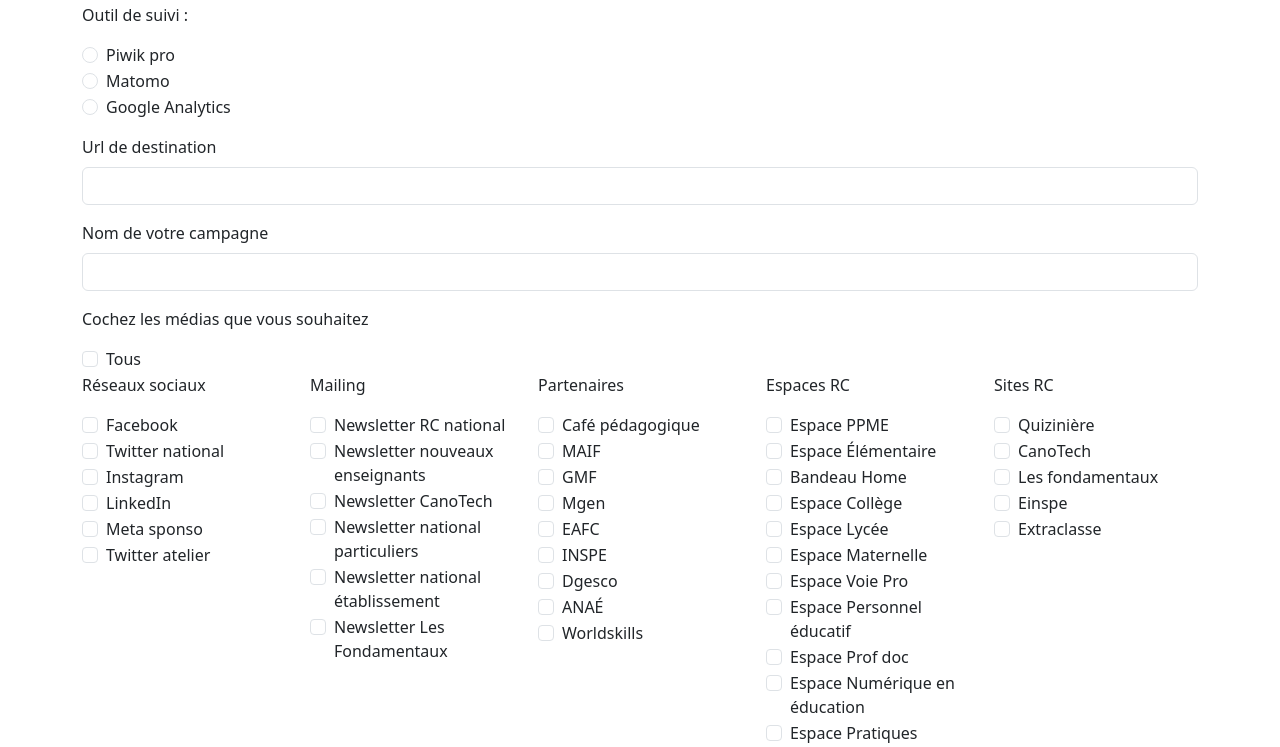
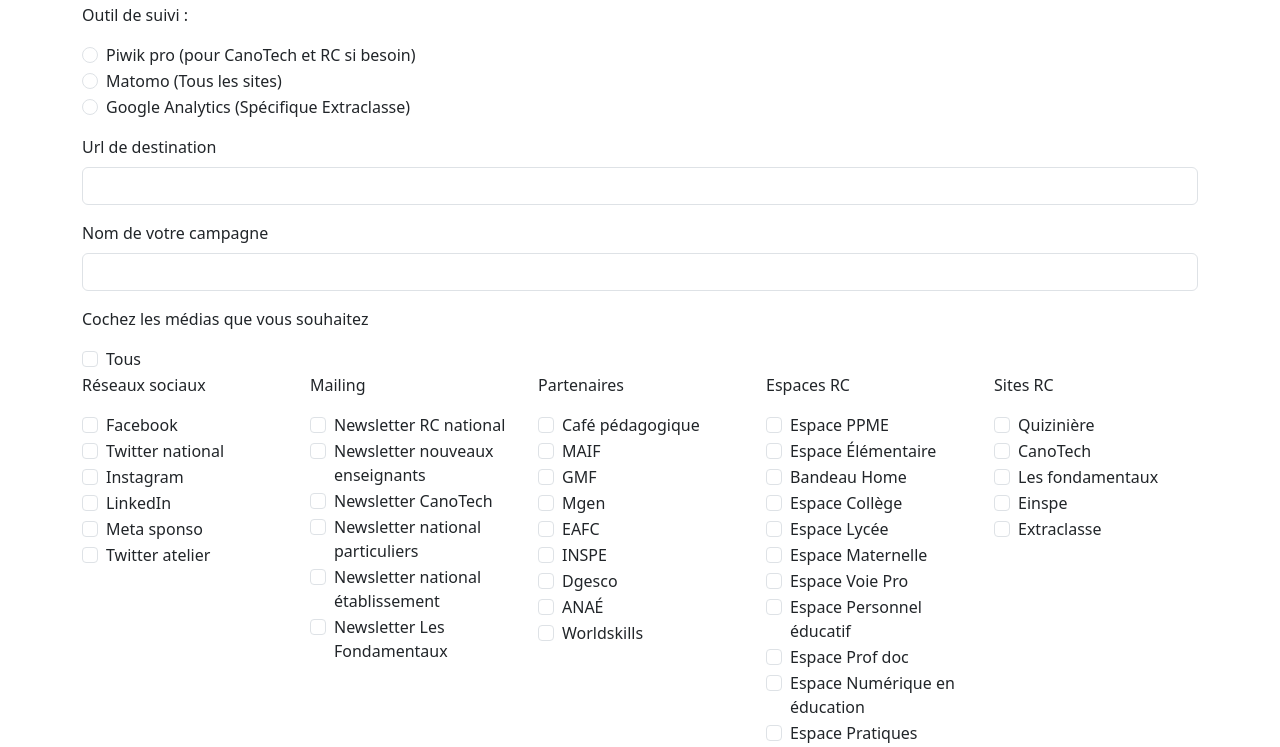
Before and after one commit to irondam/outilurl, a plain HTML site: page index.html in a window 1280 px wide. Shown: the part 53-800 px from the top of the page. Drawn offline with nearby package versions, Linux system fonts and the light colour scheme.

Commit message:
Update index.html

```diff
--- a/index.html
+++ b/index.html
@@ -12,15 +12,15 @@
         <div class="mb-3">
             <p>Outil de suivi :</p>
             <div class="form-check">
-                <label for="piwik" class="form-check-label">Piwik pro</label>
+                <label for="piwik" class="form-check-label">Piwik pro (pour CanoTech et RC si besoin)</label>
                 <input type="radio" id="piwik" name="toolURL" value="piwik" class="form-check-input"/>
             </div>
             <div class="form-check">
-                <label for="matomo" class="form-check-label">Matomo</label>
+                <label for="matomo" class="form-check-label">Matomo (Tous les sites)</label>
                 <input type="radio" id="matomo" name="toolURL" value="matomo" class="form-check-input"/>
             </div>
             <div class="form-check">
-                <label for="google" class="form-check-label">Google Analytics</label>
+                <label for="google" class="form-check-label">Google Analytics (Spécifique Extraclasse)</label>
                 <input type="radio" id="google" name="toolURL" value="google" class="form-check-input"/>
             </div>
         </div>
```
